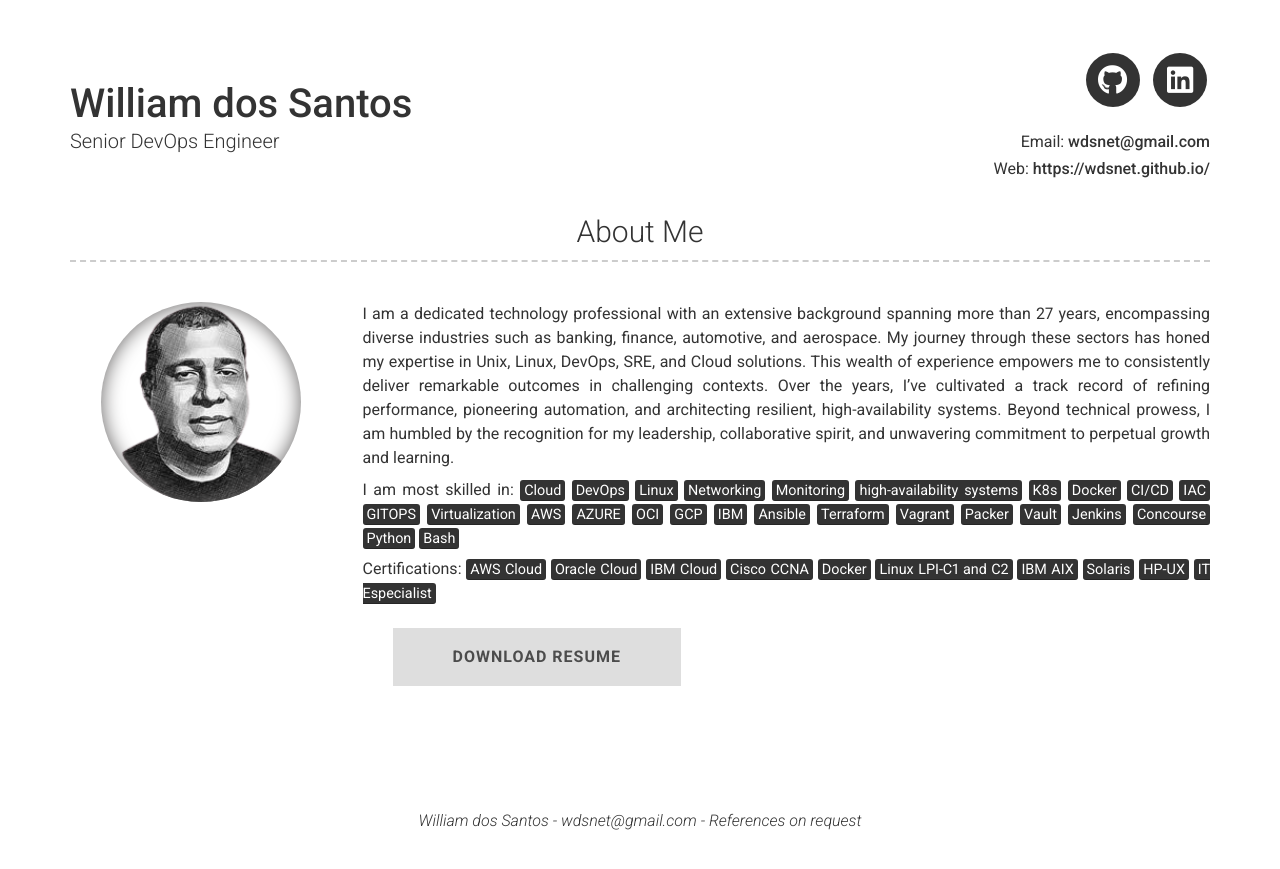
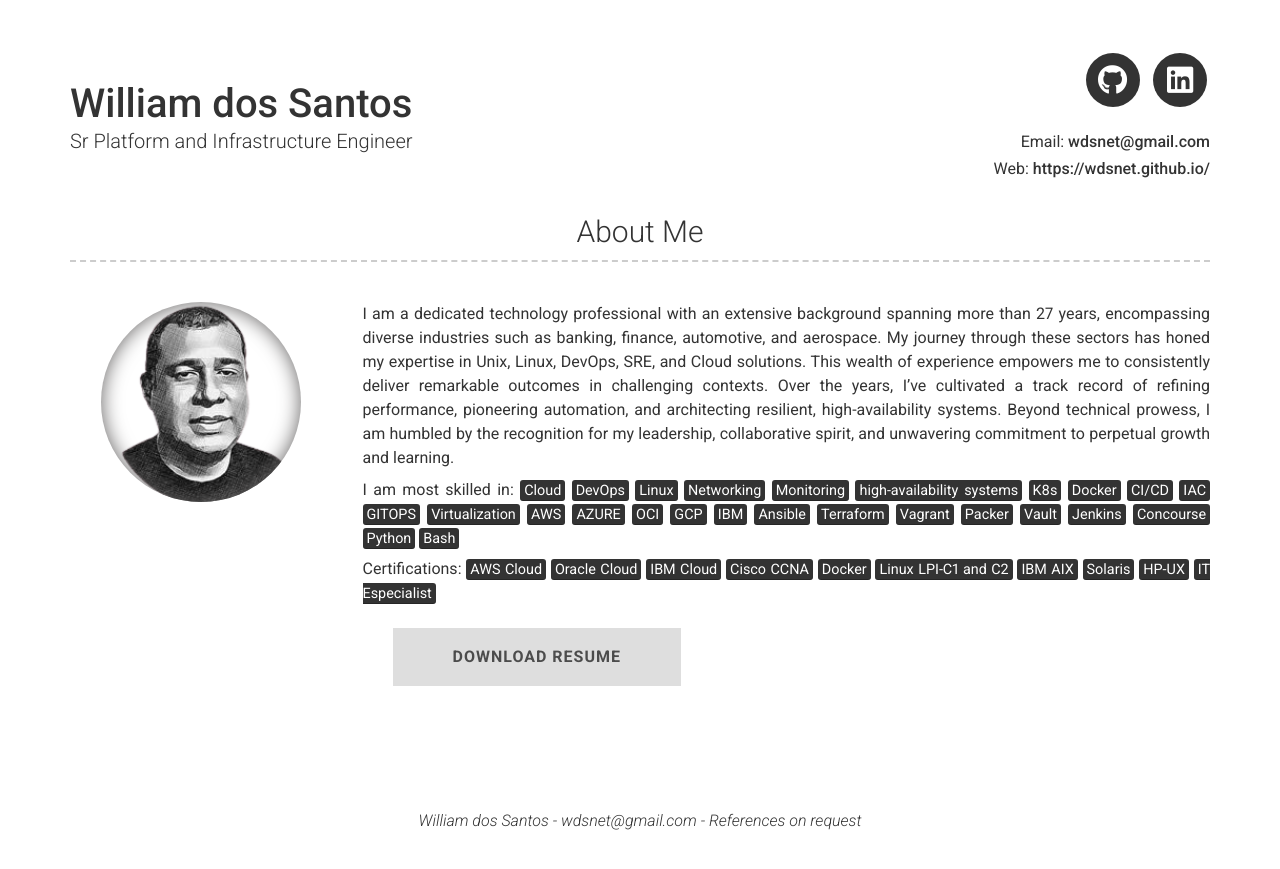
Before and after one commit to wdsnet/wdsnet.github.io, a Jekyll site: the page built from index.md, in a window 1280 px wide. Shown: the top 869 px of the page. Built offline with Jekyll 4.4.1, drawn with Linux system fonts in a browser that asks for light colours; nearby versions of some CDN libraries.

Commit message:
Update _config.yml

```diff
--- a/_config.yml
+++ b/_config.yml
@@ -7,7 +7,7 @@ version: 2
 
 # Personal info
 name: William dos Santos
-title: Senior DevOps Engineer
+title: Sr Platform and Infrastructure Engineer
 email: wdsnet@gmail.com
 website: https://wdsnet.github.io/
 
```
